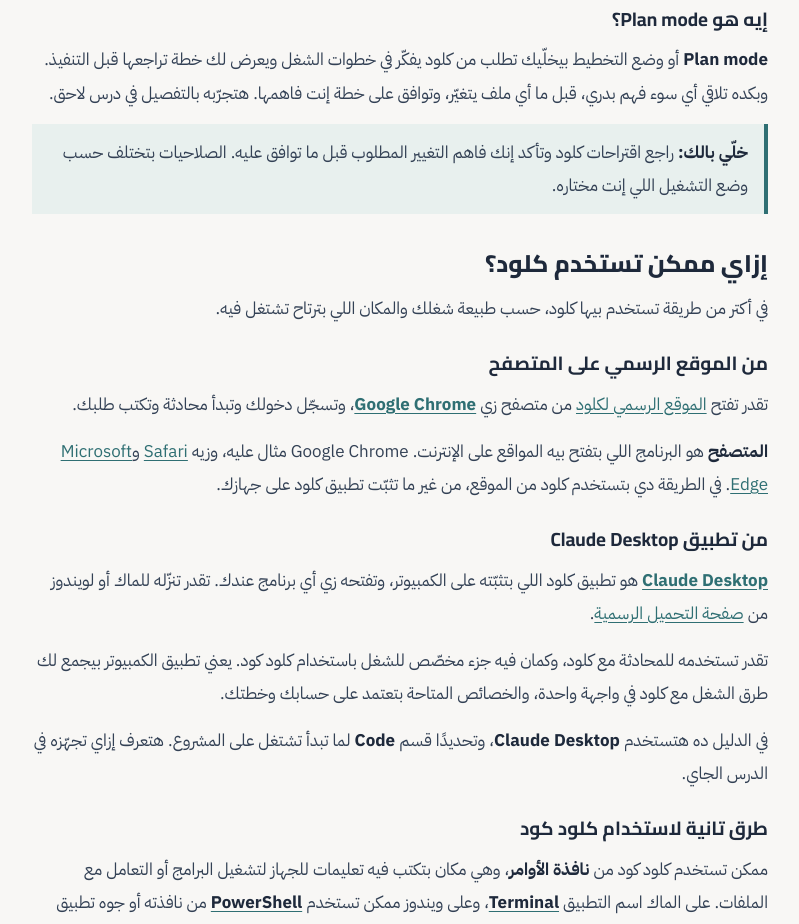
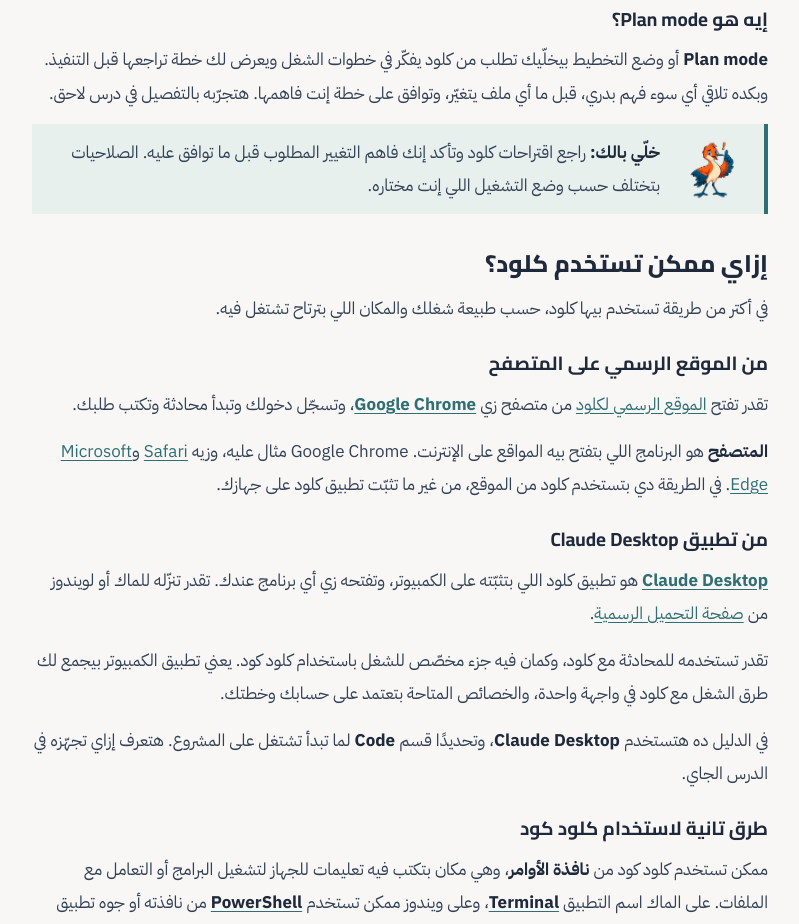
Before and after one commit to sherifabdelrahiem/Godwitly, a plain HTML site: page crash-course/lesson-1/index.html in a window 1280 px wide. Shown: the part 1860-2784 px from the top of the page, without its empty margins (132-931 px from the left). Drawn offline with Linux system fonts and the light colour scheme.

Commit message:
feat(course): attentive reminder bird in the "Watch out" callout
At the PO's request, a new bird (web-sized WebP, transparent; the PNG original
stays untracked) sits in the "خلّي بالك" callout, in place of the startled bird
(mascot 6) the spec names for it.

Refs #36, #39

Co-Authored-By: Claude Sonnet 5.5 <noreply@anthropic.com>

```diff
--- a/crash-course/lesson-1/index.html
+++ b/crash-course/lesson-1/index.html
@@ -222,8 +222,9 @@
           </blockquote>
           <h3>إيه هو Plan mode؟</h3>
           <p><strong>Plan mode</strong> أو وضع التخطيط بيخلّيك تطلب من كلود يفكّر في خطوات الشغل ويعرض لك خطة تراجعها قبل التنفيذ. وبكده تلاقي أي سوء فهم بدري، قبل ما أي ملف يتغيّر، وتوافق على خطة إنت فاهمها. هتجرّبه بالتفصيل في درس لاحق.</p>
-          <!-- Callout "خلّي بالك" (mascot 6, startled; danger border) — the callout component and its mascot come with ticket #40 -->
-          <blockquote class="callout-plain">
+          <!-- Callout "خلّي بالك" (attentive reminder bird, mascot 7, in place of mascot 6; danger border comes with #40) -->
+          <blockquote class="callout-plain callout--bird">
+          <img class="callout__bird" src="../../assets/images/mascot-7-attentive.webp" alt="" width="640" height="533" loading="lazy" />
           <p><strong>خلّي بالك:</strong> راجع اقتراحات كلود وتأكد إنك فاهم التغيير المطلوب قبل ما توافق عليه. الصلاحيات بتختلف حسب وضع التشغيل اللي إنت مختاره.</p>
           </blockquote>
           </section>
```
Also changed, not shown: assets/images/mascot-7-attentive.webp (added), 2 other files.
